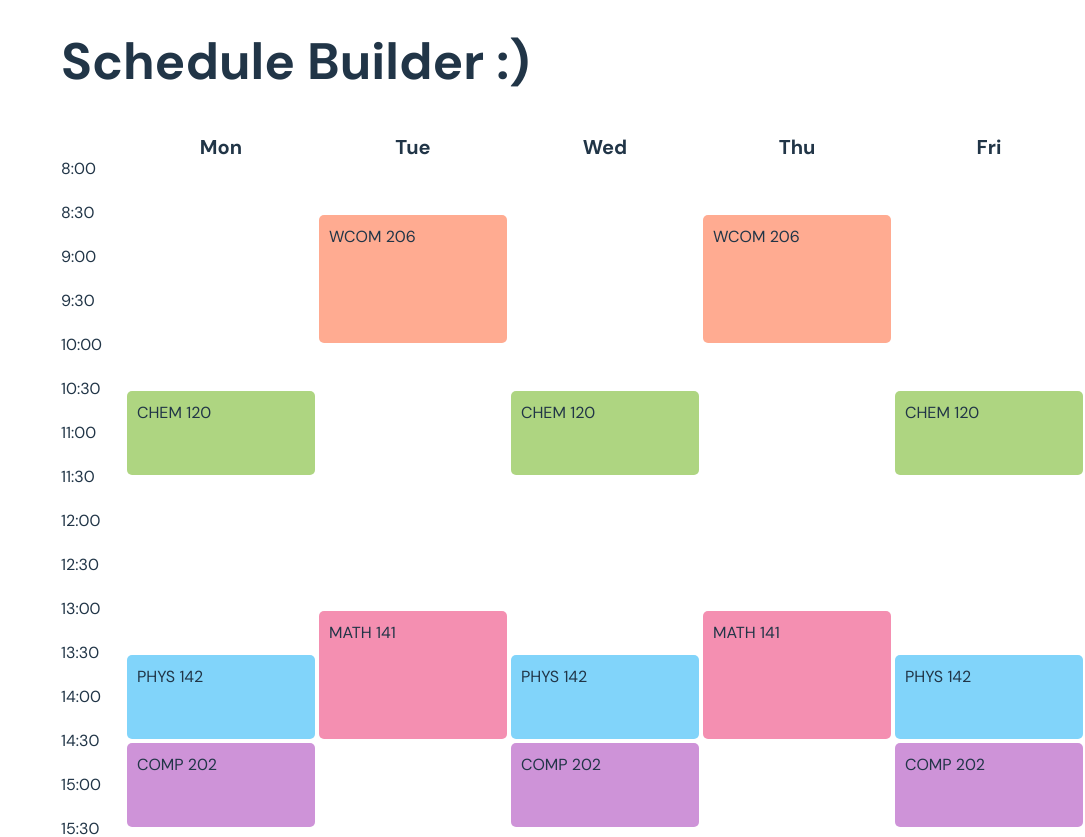
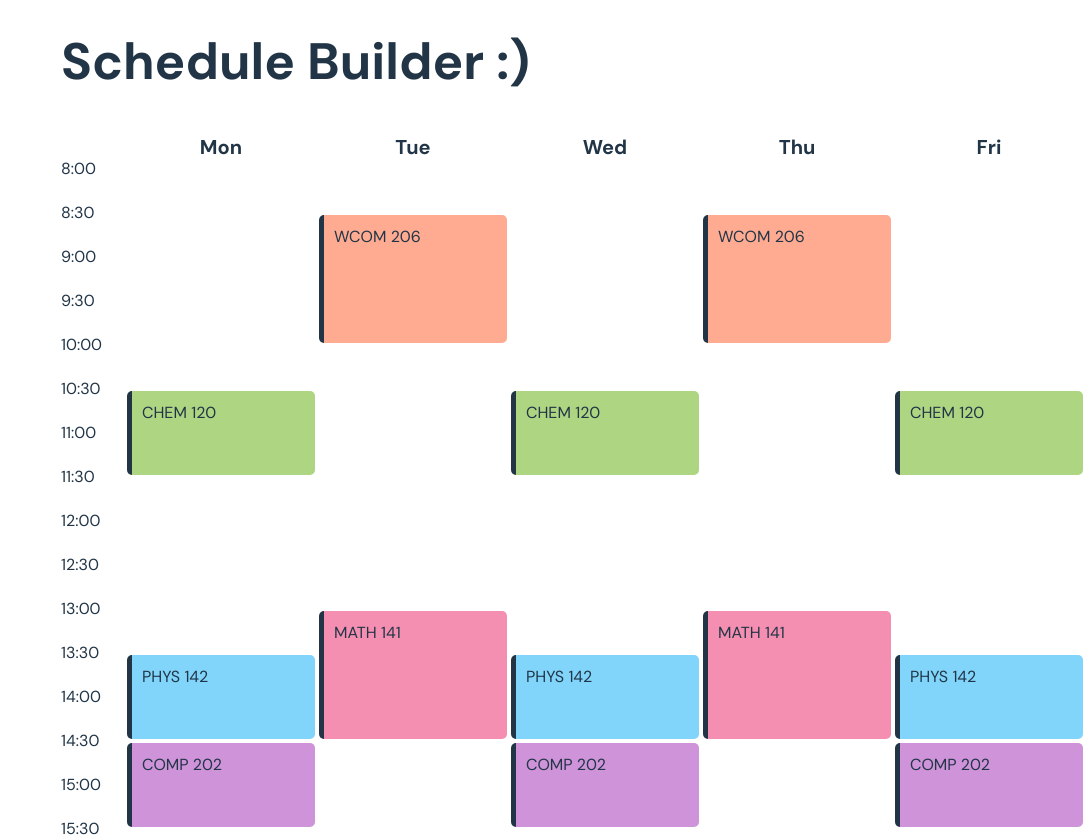
Before and after one commit to jamesbmadden/mchacks10, a React (Vite) app in the folder web/: page / in a window 1280 px wide. Shown: the top 837 px of the page, without its empty margins (195-1280 px from the left). Built offline with nearby package versions, Linux system fonts and the light colour scheme.

Commit message:
Update Calendar.css

```diff
--- a/web/src/components/Calendar.css
+++ b/web/src/components/Calendar.css
@@ -35,6 +35,8 @@
   background: green;
   margin: 2px;
   border-radius: 5px;
+  border-style: none none none solid;
+  border-width: 5px;
   padding: 10px;
 }
 
```
